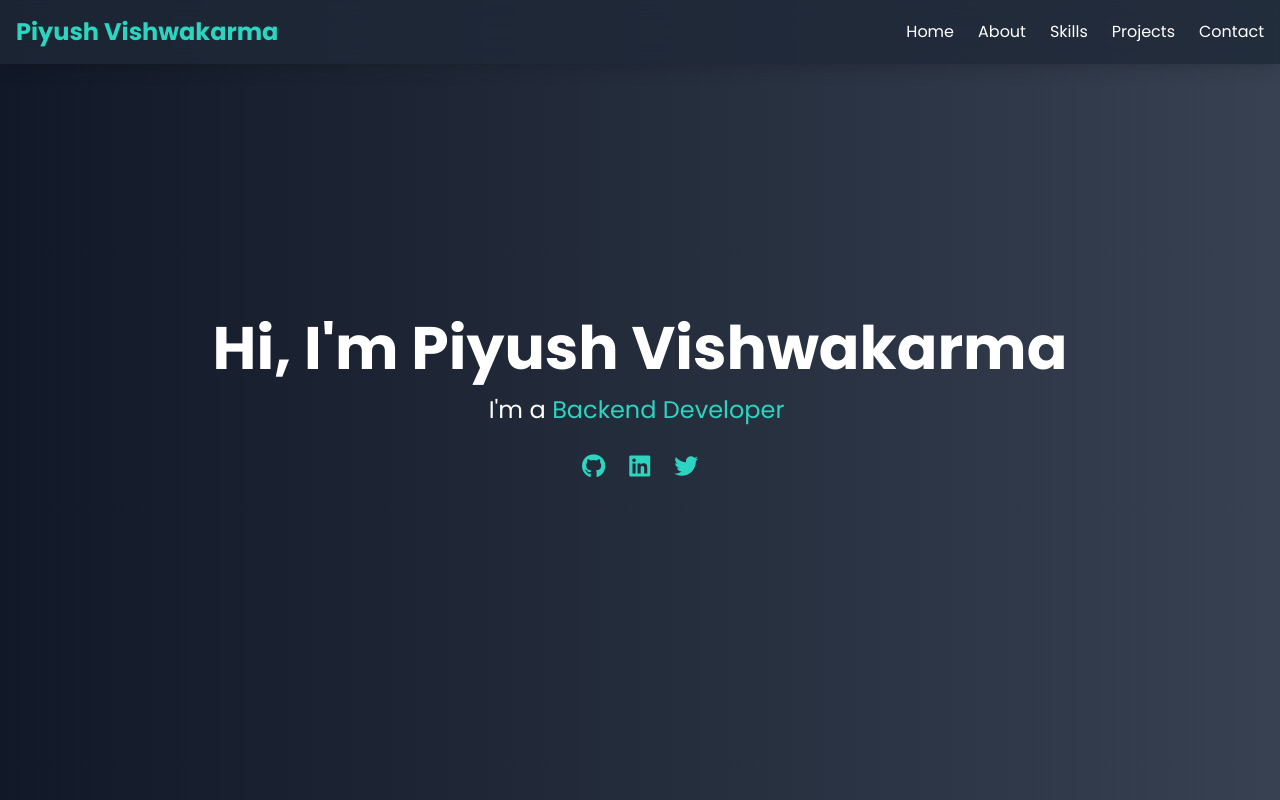
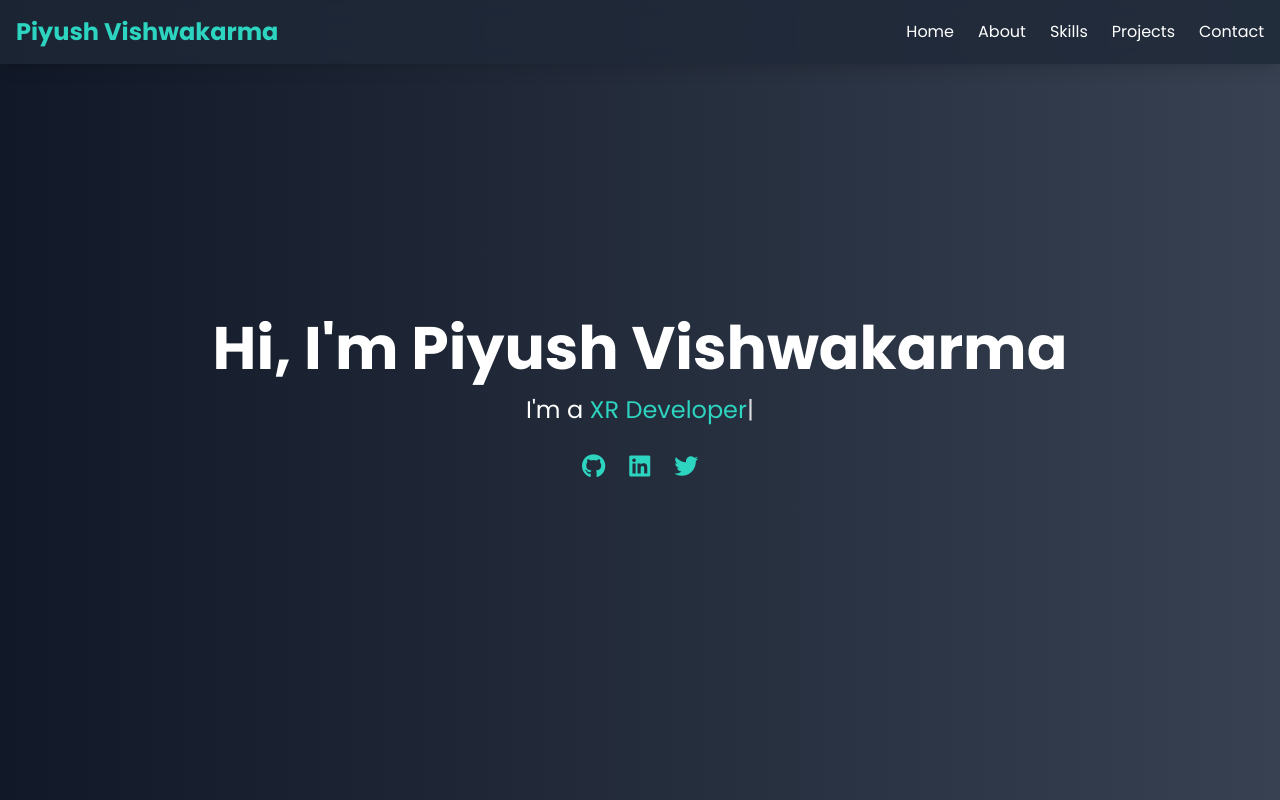
Before and after one commit to Piyush-Vishwakarma-g/Piyush-Vishwakarma-g.github.io, a plain HTML site: page index.html in a window 1280 px wide. Shown: the top 800 px of the page. Drawn offline with nearby package versions, Linux system fonts and the light colour scheme; files that its build step writes are made by us from their sources; files whose address does not match are found by name.

Commit message:
Change in index444

```diff
--- a/index.html
+++ b/index.html
@@ -235,7 +235,7 @@
 
         // Typed.js for typewriter effect
         var typed = new Typed('.typed-element', {
-            strings: ['Web Developer', 'Frontend Enthusiast', 'Backend Developer', 'Tech Explorer'],
+            strings: ['Unity3d Developer', 'Game Developer', 'XR Developer', 'VR Developer'],
             typeSpeed: 50,
             backSpeed: 30,
             loop: true
```
